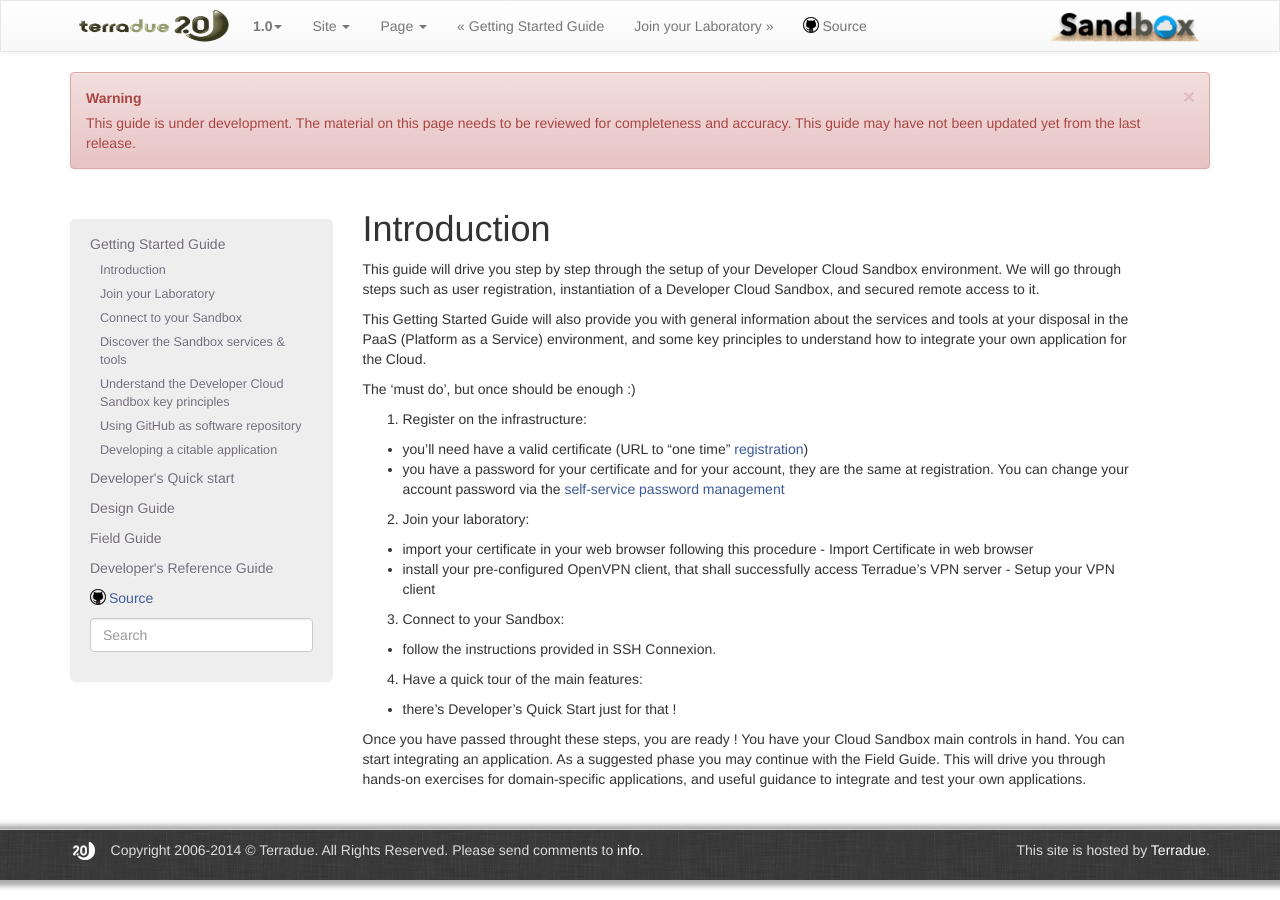
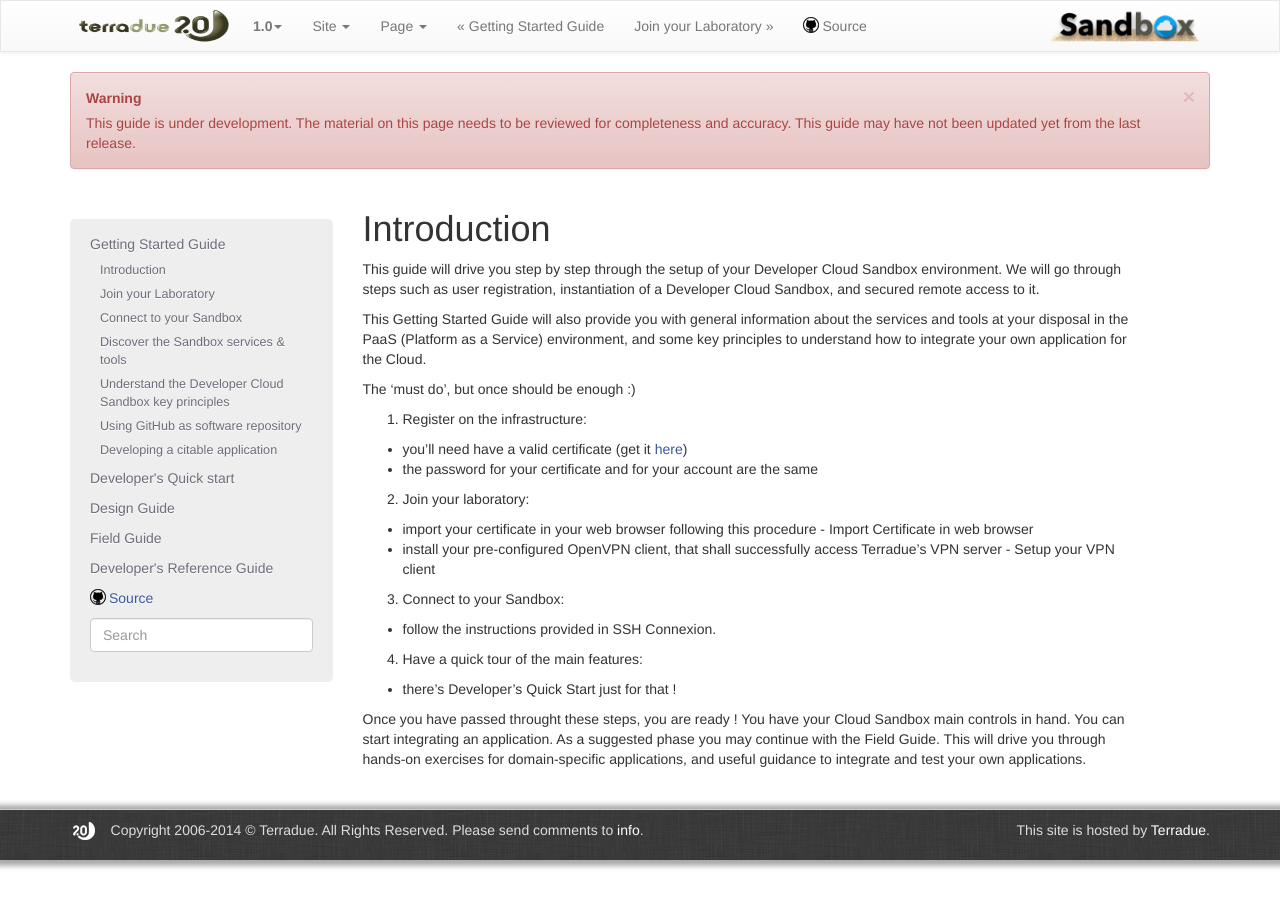
Before and after one commit to Terradue/doc-developer-sandbox, a Sphinx documentation site: the page built from source/start/introduction.rst, in a window 1280 px wide. Built offline with Sphinx 7.4.7, drawn with Linux system fonts in a browser that asks for light colours; pages that are not in the unit, such as notebooks, are missing from menus.

Commit message:
Update introduction.rst

```diff
--- a/source/start/introduction.rst
+++ b/source/start/introduction.rst
@@ -12,8 +12,8 @@ The 'must do', but once should be enough :)
 
 1. Register on the infrastructure:
 
-- you'll need have a valid certificate (URL to "one time" `registration <https://ca.terradue.com/gpodcs/pub/certreq.html>`_)
-- you have a password for your certificate and for your account, they are the same at registration. You can change your account password via the `self-service password management <https://ldap.terradue.com/>`_
+- you'll need have a valid certificate (get it `here <https://ca.terradue.com/gpodcs/pub/certreq.html>`_)
+- the password for your certificate and for your account are the same
 
 2. Join your laboratory:
 
```
